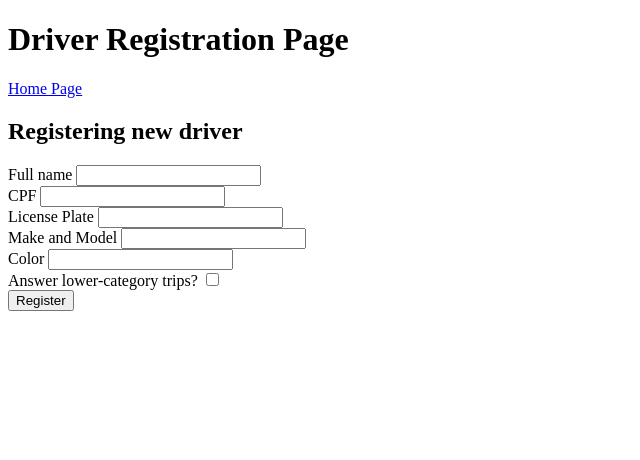
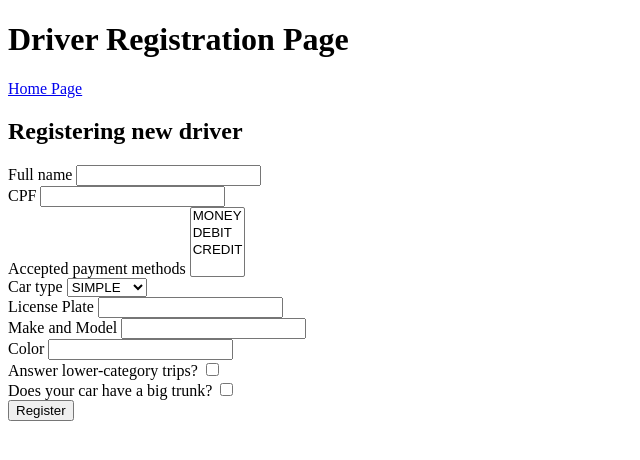
Before and after one commit to debemdeboas/garoopa, a Flask app: page /driver in a window 1280 px wide. Shown: the top 460 px of the page, without its empty margins (0-640 px from the left). Run offline with Flask 2, Linux system fonts and the light colour scheme.

Commit message:
Finish project

```diff
--- a/src/app.py
+++ b/src/app.py
@@ -73,22 +73,38 @@ def registered_user(cpf):
 @app.route('/trip_information/<trip_id>', methods=['POST', 'GET'])
 def trip_information(trip_id):
     t = all_trips[trip_id]
-    form = RateDriverForm()
+    form = RateForm()
     if form.is_submitted():
         t.driver.add_eval(int(form.stars.data))
-        return redirect(f'/registered_user/{t.passenger.cpf}')
+        return redirect('/registered_user/' + str(t.passenger.cpf))
     return render_template('trip_information.html', main_header='Trip Summary', trip=t, form=form)
 
 
 @app.route('/driver', methods=['POST', 'GET'])
 def driver():
     form = DriverRegistrationForm()
+    form.car_type.choices = [(r, r) for r in ranks]
+    form.payment_methods.choices = [(p, p) for p in payment_methods]
+    if form.validate_on_submit():
+        car = VehicleFactory.create_vehicle(form.car_type.data, form.lic_plate.data, form.make.data, form.color.data,
+                                            form.big_trunk.data)
+        drivers[form.cpf.data] = Driver(form.cpf.data, form.username.data, car, form.payment_methods.data,
+                                        form.answers.data)
+        return redirect('/registered_driver/' + form.cpf.data)
     return render_template('driver.html', form=form, main_header='Driver Registration Page', title='Register Driver')
 
 
 @app.route('/registered_driver/<cpf>', methods=['POST', 'GET'])
 def registered_driver(cpf):
-    return render_template('registered_driver.html', main_header='Driver\'s Control Panel', title='Control Panel')
+    d = drivers[cpf]
+    form = RateDriverTripsForm()
+    form.selected_trip.choices = [(t.trip_id, t.trip_id) for t in all_trips.values()]
+    if form.is_submitted():
+        selected_trip = all_trips[form.selected_trip.data]
+        selected_trip.passenger.add_eval(int(form.stars.data))
+        return redirect('#')
+    return render_template('registered_driver.html', main_header='Driver\'s Control Panel', title='Control Panel',
+                           driver=d, form=form)
 
 
 if __name__ == "__main__":
--- a/src/classes.py
+++ b/src/classes.py
@@ -74,7 +74,7 @@ class Driver(Member):
         self.car = car
         self.payment_method = payment_method
         self.rank = car.car_type
-        self.trips = {}  # Trips dictionary of type <PassengerCPF, [Trip]>
+        self.trips = {}  # Trips dictionary of type <PassengerCPF, Trip>
         if self.rank in ['NORMAL', 'LUX']:
             self.answers = answers
 
@@ -159,17 +159,22 @@ class Trip:
         return self._cost(route_cost)
 
 
-def get_driver(rank, p_method, passenger, drivers, big_trunk):
+def get_driver(rank, p_method, passenger, drivers, big_trunk=False):
     selected_drivers = []
+
     for d in drivers.values():
         if p_method in d.payment_method:
             selected_drivers.append(d)
+
     categorized_drivers = []
+
     for d in selected_drivers:
         if (d.rank == rank) or d.answers:
             if not (d.rank == 'NORMAL' and rank == 'LUX'):
                 categorized_drivers.append(d)
+
     starred_drivers = []
+
     for d in categorized_drivers:
         if -2 <= d.stars - passenger.stars <= 2:
             starred_drivers.append(d)
--- a/src/templates/driver.html
+++ b/src/templates/driver.html
@@ -2,7 +2,7 @@
 {% block content %}
     <div>
         <h2>Registering new driver</h2>
-        <form method="post" action="registered_driver">
+        <form method="post" action="">
             {{ form.hidden_tag() }}
             <div>
                 {{ form.username.label() }}
@@ -11,6 +11,12 @@
             <div>
                 {{ form.cpf.label() }}
                 {{ form.cpf() }}
+            </div>
+            <div>
+                Accepted payment methods {{ form.payment_methods }}
+            </div>
+            <div>
+                Car type {{ form.car_type }}
             </div>
             <div>
                 {{ form.lic_plate.label() }}
@@ -29,6 +35,10 @@
                 {{ form.answers() }}
             </div>
             <div>
+                {{ form.big_trunk.label() }}
+                {{ form.big_trunk }}
+            </div>
+            <div>
                 {{ form.submit() }}
             </div>
         </form>
--- a/src/templates/registered_user.html
+++ b/src/templates/registered_user.html
@@ -6,6 +6,7 @@
             <h2>User information</h2>
             <p>Name: {{ user.name }}</p>
             <p>CPF: {{ user.cpf }}</p>
+            <p>Grade: {{ user.stars }}</p>
         </div>
 
         <h2>Request a Trip from city {{ form.city.name }}</h2>
--- a/src/web_forms.py
+++ b/src/web_forms.py
@@ -1,5 +1,5 @@
 from flask_wtf import FlaskForm
-from wtforms import StringField, SubmitField, BooleanField, SelectField
+from wtforms import StringField, SubmitField, BooleanField, SelectField, SelectMultipleField
 from wtforms.validators import DataRequired
 
 
@@ -11,10 +11,13 @@ class MemberRegistrationForm(FlaskForm):
 
 
 class DriverRegistrationForm(MemberRegistrationForm):
+    car_type = SelectField('Car Type', choices=[], validators=[DataRequired()])
     lic_plate = StringField('License Plate', validators=[DataRequired()])
     make = StringField('Make and Model', validators=[DataRequired()])
     color = StringField('Color', validators=[DataRequired()])
     answers = BooleanField('Answer lower-category trips?')
+    big_trunk = BooleanField('Does your car have a big trunk?')
+    payment_methods = SelectMultipleField('Accepted Payment Methods', validators=[DataRequired()], choices=[])
 
 
 class TripForm(FlaskForm):
@@ -29,6 +32,10 @@ class TripForm(FlaskForm):
     submit = SubmitField('Request trip')
 
 
-class RateDriverForm(FlaskForm):
+class RateForm(FlaskForm):
     stars = SelectField('Stars', choices=[(v, v) for v in [0, 1, 2, 3, 4, 5, 6, 7, 8, 9, 10]])
-    submit = SubmitField('Rate driver')
+    submit = SubmitField('Rate')
+
+
+class RateDriverTripsForm(RateForm):
+    selected_trip = SelectField('Trip ID', choices=[], validators=[DataRequired()])
```
Also changed, not shown: src/templates/registered_driver.html (+17 -1 lines), README.md.
